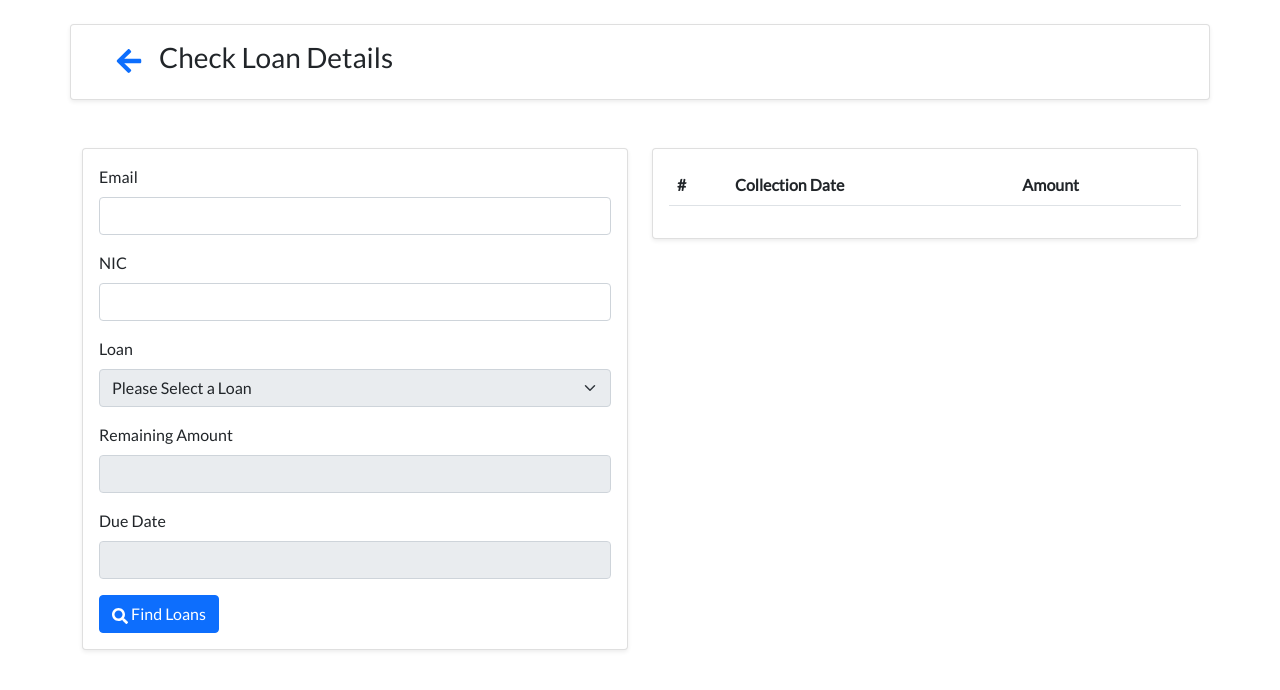
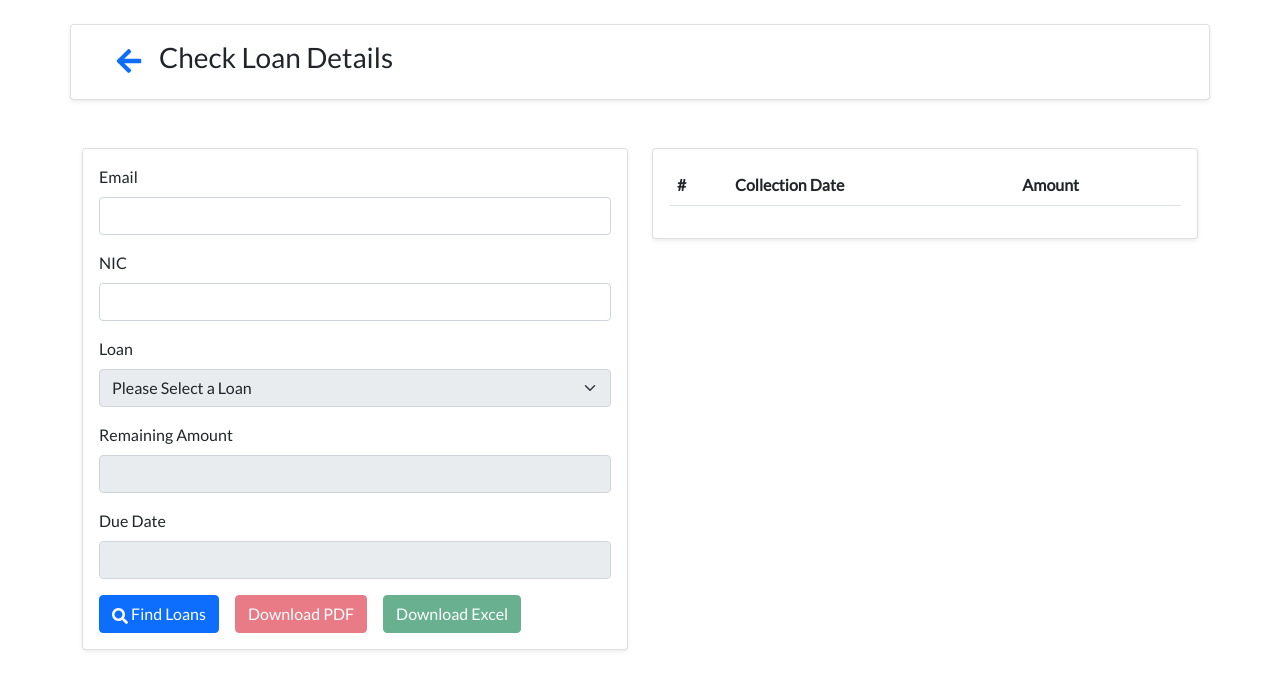
Before and after one commit to ThisunJay/poli-web-admin, a React (Create React App) app: page /showLoan in a window 1280 px wide. Shown: the top 690 px of the page. Built offline with nearby package versions, Linux system fonts and the light colour scheme.

Commit message:
all finished without dashboard v1

```diff
--- a/package.json
+++ b/package.json
@@ -9,6 +9,9 @@
     "axios": "^0.26.1",
     "dayjs": "^1.11.0",
     "js-cookie": "^3.0.1",
+    "jspdf": "^2.5.1",
+    "jspdf-autotable": "^3.5.23",
+    "jspdf-invoice-template": "^1.4.2",
     "react": "^18.0.0",
     "react-csv": "^2.2.2",
     "react-dom": "^18.0.0",
--- a/src/pages/CreateCollection.js
+++ b/src/pages/CreateCollection.js
@@ -4,6 +4,9 @@ import { toast } from 'react-toastify';
 import Navbar from '../components/Navbar'
 import { getAllClients } from '../controllers/client.api.controller'
 import { getLoanForClient, getOneLoanDetails, createCollectionAPI } from '../controllers/loan.api.controller'
+import { jsPDF } from "jspdf";
+import 'jspdf-autotable'
+import { getUserdetails } from '../controllers/user.controller';
 
 export default function CreateCollection() {
 
@@ -88,6 +91,7 @@ export default function CreateCollection() {
                 }
                 let col = await createCollectionAPI(data);
 
+                downloadPDF();
                 onClearClicked();
                 toast.success("Collection Created!");
             }
@@ -112,6 +116,51 @@ export default function CreateCollection() {
         }
 
         return true;
+    }
+
+    const downloadPDF = () => {
+        try {
+            const doc = new jsPDF();
+
+            let client = clients.find(i => {
+                if(i._id == clientId) {
+                    return true;
+                }
+                else {
+                    return false;
+                }
+            })
+
+            let loan = loans.find(i => {
+                if(i._id == loanId) {
+                    return true;
+                }
+                else {
+                    return false;
+                }
+            })
+
+            // console.log(loan);
+
+            doc.text("Payment Invoice for - " + client?.fullName + " - " + dayjs(date).format("YYYY-MM-DD"), 10, 10);
+
+            doc.autoTable({
+                head: [['Client', 'Loan', 'Date', 'Amount']],
+                body: [
+                    [client?.fullName, loan?.type, dayjs(date).format("YYYY-MM-DD"), amount]
+                ]
+            })
+
+            doc.setFontSize(10);
+            doc.text("The money was collected by - " + getUserdetails().fullName + " (" + getUserdetails().email + ")", 10, 40);
+
+            // console.log(client);
+
+            doc.save(`Payment - ${client?.fullName} - ${dayjs(date).format("YYYY-MM-DD")}.pdf`);
+        } catch (error) {
+            console.log(error);
+            toast.error("PDF download Failed!");
+        }
     }
 
   return (
@@ -174,6 +223,7 @@ export default function CreateCollection() {
 
                         <button type='button' className='btn btn-primary' onClick={(e) => onSubmitClicked()}>Submit</button>
                         <button type='button' className='btn btn-danger mx-3' onClick={(e) => onClearClicked()}>Clear</button>
+                        {/* <button type='button' className='btn btn-success' onClick={(e) => downloadPDF()}>Download PDF</button> */}
                     </form>
                 </div>
             </div>
--- a/src/pages/Login.js
+++ b/src/pages/Login.js
@@ -1,5 +1,5 @@
 import React, { useState, useEffect } from "react";
-import { login, checkSignedIn, setCookies } from '../controllers/user.controller'
+import { login, checkSignedIn, setCookies, getUserdetails } from '../controllers/user.controller'
 import { toast } from 'react-toastify';
 import { Link } from 'react-router-dom';
 import * as FaIcons from 'react-icons/fa';
@@ -49,10 +49,15 @@ function Login() {
     let alreadyLogin = checkSignedIn()
     console.log(alreadyLogin);
     if (alreadyLogin) {
-      window.location.replace('/Home')
+      let user = getUserdetails();
+      if(user.type == "Collector") {
+        window.location.replace('/createCollection')
+      }
+      else {
+        window.location.replace('/Home')
+      }
     }
   }, []);
-
 
   return (
     <div>
--- a/src/pages/ShowLoan.js
+++ b/src/pages/ShowLoan.js
@@ -5,6 +5,9 @@ import { Link } from 'react-router-dom';
 import * as FaIcons from 'react-icons/fa';
 import { getLoanDetailsForClient, getByLoanId } from '../controllers/loan.api.controller'
 import dayjs from 'dayjs';
+import { jsPDF } from "jspdf";
+import 'jspdf-autotable'
+import { CSVLink, CSVDownload } from "react-csv";
 
 export default function ShowLoan() {
 
@@ -70,6 +73,34 @@ export default function ShowLoan() {
         }
     }
 
+    const onDownloadPDFClicked = () => {
+        try {
+            const doc = new jsPDF();
+
+            doc.text("Collection Details for - " + email + " - " + nic, 10, 10);
+
+            let bodyData = [];
+
+            for (let i = 0; i < collections.length; i++) {
+                let el = collections[i];
+                let item = [];
+                item.push([dayjs(el.date).format("YYYY-MM-DD")], [el.amount]);
+                bodyData.push(item);
+            }
+
+            // console.log(bodyData);
+
+            doc.autoTable({
+                head: [['Date', 'Amount']],
+                body: bodyData
+            })
+
+            doc.save(`Collections for - ${email} - ${nic}.pdf`);
+        } catch (error) {
+            console.log(error);
+        }
+    }
+
   return (
     <div className='container'>
         <div className='row'>
@@ -121,6 +152,20 @@ export default function ShowLoan() {
                         </div>
                         {/* <p>{JSON.stringify(collections)}</p> */}
                         <button type="button" className="btn btn-primary" onClick={(e) => onSubmitClicked()}><FaIcons.FaSearch /> Find Loans</button>
+                        <button type="button"
+                            onClick={(e) => onDownloadPDFClicked()}
+                            className="btn btn-danger mx-3"
+                            disabled={loans.length > 0 ? false : true}>Download PDF</button>
+                        <CSVLink data={collections}
+                            headers={[
+                                {label: 'Object ID', key: '_id'},
+                                {label: 'Date', key: 'date'},
+                                {label: 'Amount', key: 'amount'},
+                            ]}
+                            filename={`Collection Report - ${dayjs().format('YYYY-MM-DD')}`}>
+                                <button className='btn btn-success' disabled={loans.length > 0 ? false : true}>Download Excel
+                                </button>
+                        </CSVLink>
                     </div>
                 </div>
             </div>
```
Also changed, not shown: 1 other file (tests, documents, lock files or other folders).
